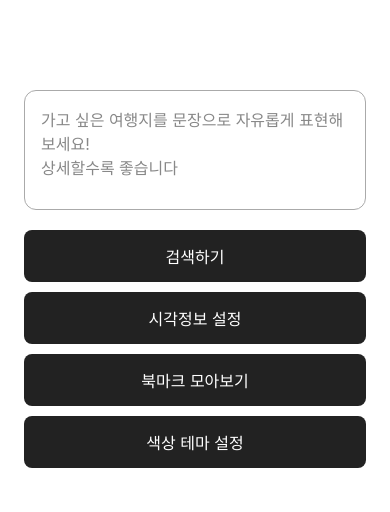
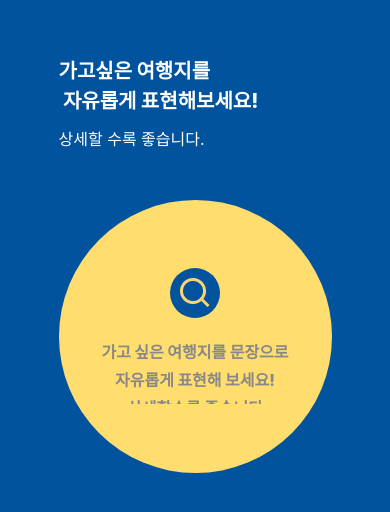
Before and after one commit to Forzzle/Ambby_FE, a React Native app: screen /Search in a window 390 px wide. Shown: the part 138-650 px from the top of the page. Built offline with nearby package versions, Linux system fonts and the light colour scheme; what react-native-sound would draw is missing.

Commit message:
feat: 검색 UI 피그마 디자인 적용 및 API 개선
- 5개씩 결과 조회하도록 변경
- 재검색 기능 구현
- UI 디자인 개선

```diff
--- a/App.jsx
+++ b/App.jsx
@@ -3,9 +3,11 @@ import {NavigationContainer} from '@react-navigation/native';
 import {VisionProvider} from './src/contexts/visionContext';
 import Router from './src/Router';
 import {ThemeProvider} from './src/contexts/themeContext';
+import {SafeAreaView, StyleSheet} from 'react-native';
 
 const App = () => {
   return (
+    <SafeAreaView style={styles.safeArea}>
       <ThemeProvider>
         <VisionProvider>
           <NavigationContainer>
@@ -13,7 +15,14 @@ const App = () => {
           </NavigationContainer>
         </VisionProvider>
       </ThemeProvider>
+    </SafeAreaView>
   );
 };
 
+const styles = StyleSheet.create({
+  safeArea: {
+    flex: 1,
+  },
+});
+
 export default App;
--- a/src/components/ListCard.jsx
+++ b/src/components/ListCard.jsx
@@ -5,46 +5,47 @@ import {useTheme} from '../contexts/themeContext';
 
 const ListCard = ({item}) => {
   const navigation = useNavigation();
+
   const {theme} = useTheme();
+  const styles = getStyles(theme);
 
   return (
     <TouchableOpacity
       onPress={() => navigation.navigate('DetailPage', {placeId: item.id})}
-      style={[styles.card, {borderColor: theme.colors.border}]}>
+      style={styles.card}>
       <View style={styles.row}>
-        <Text style={[styles.title, {color: theme.colors.text}]}>
-          {item.name}
-        </Text>
-        <Text style={[styles.category, {color: theme.colors.primary}]}>
-          {item.category}
-        </Text>
+        <Text style={styles.title}>{item.name}</Text>
+        <Text style={styles.category}>{item.category}</Text>
       </View>
-      <Text style={[styles.address, {color: theme.colors.text}]}>
-        {item.simpleAddress}
-      </Text>
+      <Text style={styles.address}>{item.simpleAddress}</Text>
     </TouchableOpacity>
   );
 };
 
 export default ListCard;
 
-const styles = StyleSheet.create({
+const getStyles = theme =>
+  StyleSheet.create({
     card: {
-    borderRadius: 8,
       padding: 16,
-    marginBottom: 12,
+      marginBottom: 4,
       flex: 1,
       borderWidth: 1,
+      borderColor: theme.colors.primary,
+      borderTopColor: theme.colors.secondary,
+      borderBottomColor: theme.colors.secondary,
     },
     title: {
-    fontSize: 16,
+      fontSize: 18,
       fontWeight: 'bold',
       width: 'auto',
       maxWidth: '85%',
+      color: theme.colors.secondary,
     },
     category: {
       fontSize: 14,
       fontWeight: '400',
+      color: theme.colors.text,
     },
     row: {
       flexDirection: 'row',
@@ -54,5 +55,6 @@ const styles = StyleSheet.create({
     address: {
       marginTop: 4,
       fontSize: 14,
+      color: theme.colors.text,
     },
   });
--- /dev/null
+++ b/src/components/Loading.jsx
@@ -0,0 +1,29 @@
+import React from 'react';
+import {Image, StyleSheet, Text, View} from 'react-native';
+import icons from '../constants/icons';
+import {useTheme} from '../contexts/themeContext';
+
+const Loading = () => {
+  const {theme} = useTheme();
+  const styles = getStyles(theme);
+  return (
+    <View style={styles.loadingContainer}>
+      <Image source={icons.loading} />
+      <Text style={styles.loadingText}>AI 분석중</Text>
+    </View>
+  );
+};
+
+export default Loading;
+
+const getStyles = theme =>
+  StyleSheet.create({
+    loadingContainer: {
+      alignItems: 'center',
+      gap: 10,
+    },
+    loadingText: {
+      color: theme.colors.text,
+      fontWeight: 600,
+    },
+  });
--- /dev/null
+++ b/src/constants/icons.js
@@ -0,0 +1,6 @@
+const icons = {
+  search: require('../assets/icons/icon-search.png'),
+  loading: require('../assets/icons/icon-loading.png'),
+};
+
+export default icons;
--- a/src/contexts/themeContext.js
+++ b/src/contexts/themeContext.js
@@ -6,9 +6,9 @@ const themes = {
   default: {
     mode: 'light',
     colors: {
-      background: '#ffffff',
-      text: '#000000',
-      primary: '#222222',
+      primary: '#01539D',
+      text: '#ffffff',
+      secondary: '#FFDD6E',
       accent: '#ffffff',
       border: '#aaaaaa',
       placeholder: '#888888',
--- a/src/pages/SearchPage.jsx
+++ b/src/pages/SearchPage.jsx
@@ -3,114 +3,150 @@ import {
   View,
   TextInput,
   StyleSheet,
-  TouchableOpacity,
   Text,
+  Dimensions,
+  Pressable,
+  Image,
+  KeyboardAvoidingView,
+  ScrollView,
 } from 'react-native';
 import {useNavigation} from '@react-navigation/native';
 import {searchPlaces} from '../apis/placeApi';
 import {useTheme} from '../contexts/themeContext';
+import icons from '../constants/icons';
+import Loading from '../components/Loading';
+
+const screenWidth = Dimensions.get('window').width;
+const circleSize = screenWidth * 0.7;
 
 const SearchPage = () => {
   const navigation = useNavigation();
   const [loading, setLoading] = useState(false);
   const [prompt, setPrompt] = useState('');
+
   const {theme} = useTheme();
+  const styles = getStyles(theme);
 
   const handleSearch = async () => {
     setLoading(true);
     try {
       const res = await searchPlaces(prompt);
-      navigation.navigate('SearchResult', {data: res.data, query: prompt});
+      navigation.navigate('SearchResult', {
+        data: res.data,
+        query: prompt,
+      });
+      console.log('검색 결과:', res);
     } catch (error) {
       console.error('API 호출 에러:', error);
     } finally {
       setLoading(false);
     }
   };
-
   return (
-    <View
-      style={[styles.container, {backgroundColor: theme.colors.background}]}>
+    <KeyboardAvoidingView style={styles.container} behavior={'padding'}>
+      <ScrollView contentContainerStyle={styles.scrollContainer}>
+        <View>
+          <Text style={styles.title}>
+            {'가고싶은 여행지를 \n 자유롭게 표현해보세요!'}
+          </Text>
+          <Text style={styles.subTitle}>상세할 수록 좋습니다.</Text>
+          <Pressable style={styles.inputContainer}>
+            <View style={styles.searchIcon}>
+              <Image source={icons.search} />
+            </View>
             <TextInput
-        style={[
-          styles.input,
-          {
-            backgroundColor: theme.colors.background,
-            color: theme.colors.text,
-            borderColor: theme.colors.border,
-          },
-        ]}
+              style={styles.input}
               value={prompt}
               onChangeText={setPrompt}
-        multiline
+              returnKeyType="search"
+              onSubmitEditing={handleSearch}
               placeholder={
                 '가고 싶은 여행지를 문장으로 자유롭게 표현해 보세요!\n상세할수록 좋습니다'
               }
+              blurOnSubmit={true}
+              multiline
               accessibilityLabel="가고 싶은 여행지를 문장으로 자유롭게 표현해 보세요. 상세할수록 좋습니다"
               placeholderTextColor={theme.colors.placeholder}
             />
+          </Pressable>
 
-      <TouchableOpacity
-        style={[styles.button, {backgroundColor: theme.colors.primary}]}
-        onPress={handleSearch}>
-        <Text style={[styles.buttonText, {color: theme.colors.accent}]}>
-          검색하기
-        </Text>
-      </TouchableOpacity>
-      <TouchableOpacity
-        style={[styles.button, {backgroundColor: theme.colors.primary}]}
-        onPress={() => navigation.navigate('VisionSetting')}>
-        <Text style={[styles.buttonText, {color: theme.colors.accent}]}>
-          시각정보 설정
-        </Text>
-      </TouchableOpacity>
-      <TouchableOpacity
-        style={[styles.button, {backgroundColor: theme.colors.primary}]}
-        onPress={() => navigation.navigate('BookMarkPage')}>
-        <Text style={[styles.buttonText, {color: theme.colors.accent}]}>
-          북마크 모아보기
-        </Text>
-      </TouchableOpacity>
-      <TouchableOpacity
-        style={[styles.button, {backgroundColor: theme.colors.primary}]}
-        onPress={() => navigation.navigate('Setting')}>
-        <Text style={[styles.buttonText, {color: theme.colors.accent}]}>
-          색상 테마 설정
-        </Text>
-      </TouchableOpacity>
-      {loading && (
-        <Text style={{marginTop: 10, color: theme.colors.text}}>
-          검색중입니다..
-        </Text>
-      )}
+          {loading && <Loading />}
         </View>
+      </ScrollView>
+    </KeyboardAvoidingView>
   );
 };
 
-export default SearchPage;
-
-const styles = StyleSheet.create({
+const getStyles = theme =>
+  StyleSheet.create({
     container: {
       flex: 1,
+      alignItems: 'center',
       justifyContent: 'center',
       padding: 24,
+      backgroundColor: theme.colors.primary,
+    },
+    scrollContainer: {
+      flexGrow: 1,
+      justifyContent: 'center',
+    },
+    title: {
+      color: theme.colors.text,
+      fontSize: 20,
+      fontWeight: 800,
+      alignSelf: 'flex-start',
+      lineHeight: 30,
+      marginBottom: 10,
+    },
+    subTitle: {
+      color: theme.colors.text,
+      fontSize: 16,
+      alignSelf: 'flex-start',
+      marginBottom: 50,
+    },
+    inputContainer: {
+      width: circleSize,
+      height: circleSize,
+      borderRadius: circleSize / 2,
+      backgroundColor: theme.colors.secondary,
+      justifyContent: 'center',
+      alignItems: 'center',
+      marginBottom: 40,
+    },
+    searchIcon: {
+      backgroundColor: theme.colors.primary,
+      width: 50,
+      height: 50,
+      borderRadius: 25,
+      alignItems: 'center',
+      justifyContent: 'center',
     },
     input: {
-    borderWidth: 1,
-    borderRadius: 12,
-    padding: 16,
+      width: '80%',
+      padding: 10,
+      paddingTop: 20,
       fontSize: 16,
-    minHeight: 120,
-    textAlignVertical: 'top',
-    marginBottom: 20,
+      textAlign: 'center',
+      color: theme.colors.primary,
+      fontWeight: 800,
+      lineHeight: 28,
     },
     button: {
       paddingVertical: 14,
       borderRadius: 8,
       alignItems: 'center',
       marginBottom: 10,
+      backgroundColor: theme.colors.primary,
     },
     buttonText: {
       fontSize: 16,
+      color: theme.colors.accent,
+    },
+    loadingText: {
+      marginTop: 10,
+      color: theme.colors.text,
+      textAlign: 'center',
     },
   });
+
+export default SearchPage;
--- a/src/pages/SearchResultPage.jsx
+++ b/src/pages/SearchResultPage.jsx
@@ -1,4 +1,4 @@
-import React, {useState, useEffect} from 'react';
+import React, {useEffect, useState} from 'react';
 import {
   View,
   Text,
@@ -6,71 +6,101 @@ import {
   FlatList,
   TextInput,
   TouchableOpacity,
+  ActivityIndicator,
+  Image,
 } from 'react-native';
 import ListCard from '../components/ListCard';
 import {useTheme} from '../contexts/themeContext';
-
-const ITEMS_PER_PAGE = 5;
+import {searchPlaces} from '../apis/placeApi';
+import icons from '../constants/icons';
 
 const SearchResultPage = ({route}) => {
-  const {data, query} = route.params;
-  const [visibleData, setVisibleData] = useState([]);
-  const [currentIndex, setCurrentIndex] = useState(0);
+  const {data: initialData, query: initialQuery} = route.params;
+  const [query, setQuery] = useState(initialQuery); // 현재 입력 중인 쿼리
+  const [data, setData] = useState(initialData); // 현재까지의 검색 결과
+  const [loadingSearch, setLoadingSearch] = useState(false); // 검색 로딩 상태
+  const [loadingMore, setLoadingMore] = useState(false); // 더보기 로딩 상태
+
   const {theme} = useTheme();
+  const styles = getStyles(theme);
 
+  // 초기 데이터 설정
   useEffect(() => {
-    loadMore(); // 처음 5개 로딩
-  }, []);
+    setQuery(initialQuery);
+    setData(initialData);
+  }, [initialData, initialQuery]);
 
-  const loadMore = () => {
-    const nextData = data.slice(currentIndex, currentIndex + ITEMS_PER_PAGE);
-    setVisibleData(prev => [...prev, ...nextData]);
-    setCurrentIndex(prev => prev + ITEMS_PER_PAGE);
+  // 더보기 기능
+  const loadMore = async () => {
+    if (!data.nextPageToken || loadingMore) {
+      return;
+    }
+    setLoadingMore(true);
+    try {
+      const res = await searchPlaces(query, data.nextPageToken);
+      setData(prev => ({
+        ...prev,
+        previews: [...prev?.previews, ...res?.data?.previews],
+        nextPageToken: res?.data?.nextPageToken,
+      }));
+    } catch (error) {
+      console.error('더보기 요청 실패:', error);
+    } finally {
+      setLoadingMore(false);
+    }
   };
-
-  const renderFooter = () => {
-    if (currentIndex >= data.length) {
-      return null;
+  // 검색 기능
+  const handleSearch = async () => {
+    setLoadingSearch(true);
+    try {
+      const res = await searchPlaces(query);
+      setData(res.data);
+    } catch (error) {
+      console.error('재검색 실패:', error);
+    } finally {
+      setLoadingSearch(false);
     }
-    return (
-      <TouchableOpacity
-        style={[styles.button, {backgroundColor: theme.colors.primary}]}
-        onPress={loadMore}>
-        <Text style={[styles.buttonText, {color: theme.colors.accent}]}>
-          더보기
-        </Text>
-      </TouchableOpacity>
-    );
   };
 
   return (
-    <View
-      style={[styles.container, {backgroundColor: theme.colors.background}]}>
+    <View style={styles.container}>
+      <View style={styles.inputContainer}>
+        <View style={styles.searchIcon}>
+          <Image source={icons.search} />
+        </View>
         <TextInput
           value={query}
-        style={[
-          styles.searchInput,
-          {
-            backgroundColor: theme.colors.accent,
-            color: theme.colors.text,
-            borderColor: theme.colors.border,
-          },
-        ]}
-        editable={false}
+          onChangeText={setQuery}
+          onSubmitEditing={handleSearch}
+          returnKeyType="search"
+          style={styles.input}
           multiline
-        accessibilityLabel={query}
+          placeholder={
+            '가고 싶은 여행지를 문장으로 자유롭게 표현해 보세요!\n상세할수록 좋습니다'
+          }
+          textAlign="center"
+          blurOnSubmit={true}
+          placeholderTextColor={theme.colors.placeholder}
         />
+      </View>
 
       <FlatList
-        data={visibleData}
+        data={data.previews}
         keyExtractor={item => item.id}
         renderItem={({item}) => <ListCard item={item} />}
-        contentContainerStyle={{paddingBottom: 20}}
-        ListFooterComponent={renderFooter}
         ListEmptyComponent={
           <Text style={[styles.empty, {color: theme.colors.text}]}>
-            북마크된 장소가 없습니다.
+            검색 결과가 없습니다.
           </Text>
+        }
+        ListFooterComponent={
+          loadingMore ? (
+            <ActivityIndicator size="small" color={theme.colors.primary} />
+          ) : data.nextPageToken ? (
+            <TouchableOpacity style={styles.button} onPress={loadMore}>
+              <Text style={styles.buttonText}>더보기</Text>
+            </TouchableOpacity>
+          ) : null
         }
       />
     </View>
@@ -79,17 +109,36 @@ const SearchResultPage = ({route}) => {
 
 export default SearchResultPage;
 
-const styles = StyleSheet.create({
+const getStyles = theme =>
+  StyleSheet.create({
     container: {
       flex: 1,
+      backgroundColor: theme.colors.primary,
+    },
+    inputContainer: {
+      backgroundColor: theme.colors.secondary,
+      justifyContent: 'center',
+      alignItems: 'center',
+      padding: 30,
+      marginBottom: 10,
+      zIndex: 10,
+    },
+    searchIcon: {
+      backgroundColor: theme.colors.primary,
+      width: 50,
+      height: 50,
+      borderRadius: 25,
+      alignItems: 'center',
+      justifyContent: 'center',
+    },
+    input: {
       padding: 20,
-  },
-  searchInput: {
-    borderWidth: 1,
-    borderRadius: 12,
-    padding: 16,
       fontSize: 16,
-    marginBottom: 20,
+      textAlign: 'center',
+      color: theme.colors.primary,
+      fontWeight: 800,
+      lineHeight: 28,
+      zIndex: 10,
     },
     empty: {
       marginTop: 40,
@@ -97,12 +146,13 @@ const styles = StyleSheet.create({
       textAlign: 'center',
     },
     button: {
-    paddingVertical: 12,
-    borderRadius: 8,
+      paddingVertical: 20,
       alignItems: 'center',
       marginTop: 8,
+      backgroundColor: theme.colors.secondary,
     },
     buttonText: {
       fontWeight: 'bold',
+      color: theme.colors.primary,
     },
   });
```
Also changed, not shown: src/apis/placeApi.js (+5 -2 lines), src/assets/icons/icon-loading.png (added), src/assets/icons/icon-search.png (added). Lines whose indentation alone changed are shown as unchanged.
